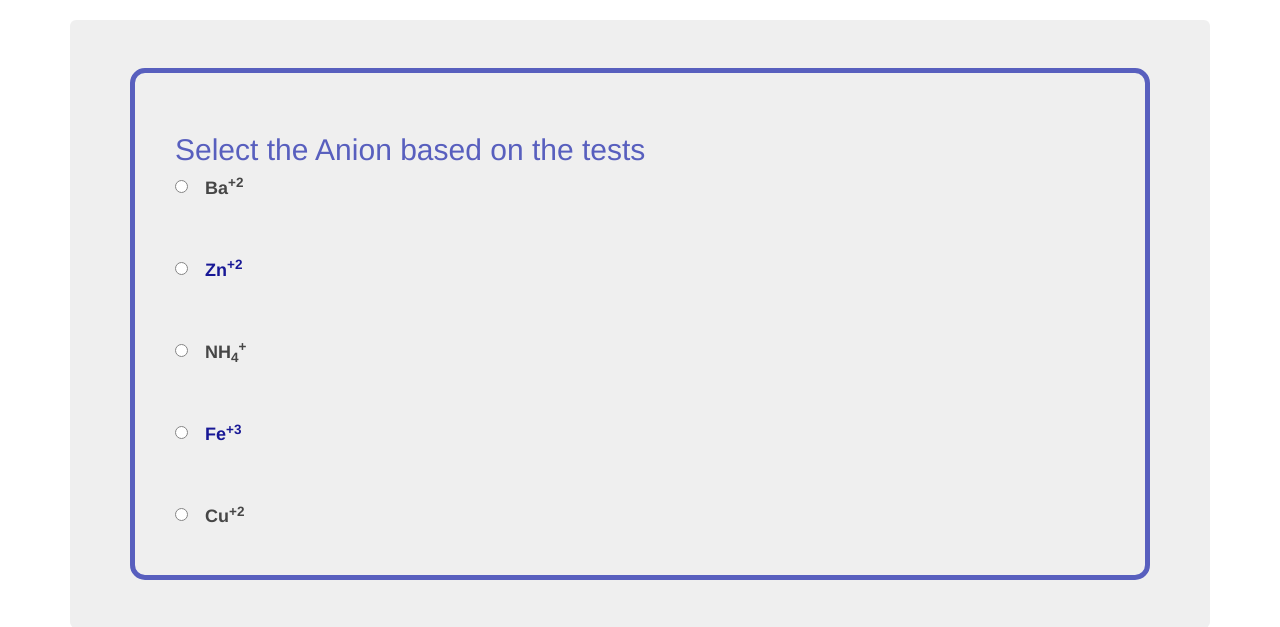
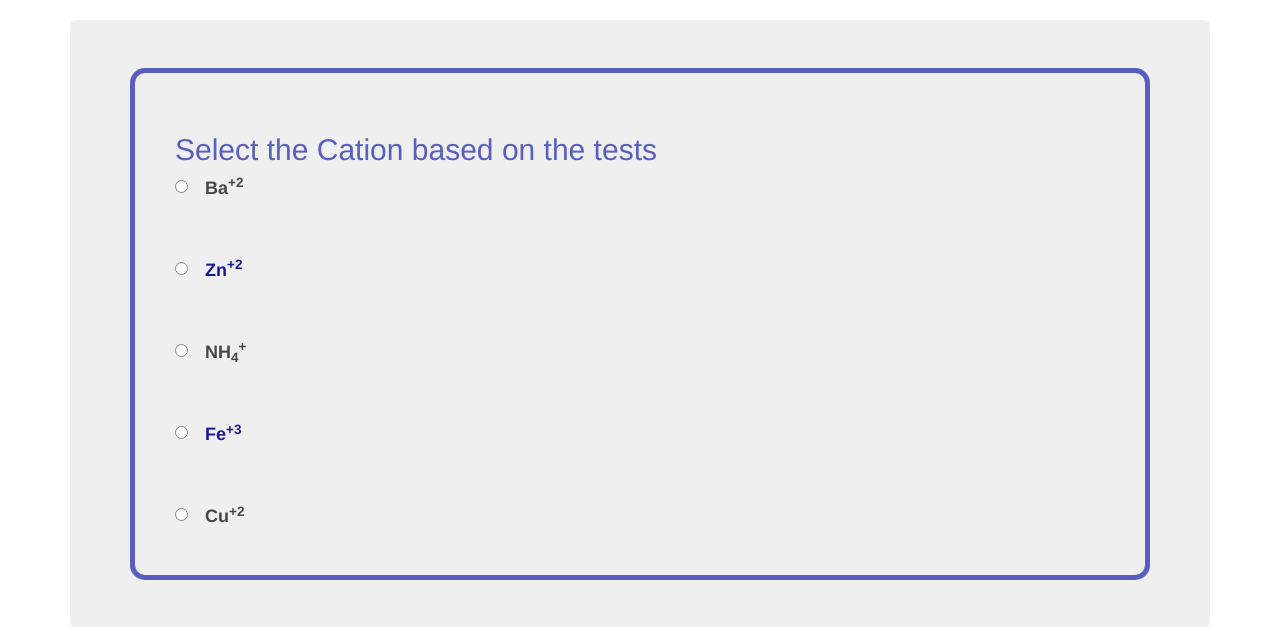
Before and after one commit to yaswanth118/Virtuallab, a Flask app: page /Quiz_Ba in a window 1280 px wide. Shown: the part 78-705 px from the top of the page. Run offline with Flask 2, Linux system fonts and the light colour scheme; some libraries are stand-ins or nearby versions.

Commit message:
twelth commit

```diff
--- a/templates/Quiz_Ba.html
+++ b/templates/Quiz_Ba.html
@@ -7,7 +7,7 @@
 
   <div class="jumbotron " id ="Welcome" style="opacity : 0.9">
   <div style="border: 5px solid #464EB8;border-radius: 15px;padding: 40px;">
-      <div style="color: #464EB8"><h2>Select the Anion based on the tests</h2></div>
+      <div style="color: #464EB8"><h2>Select the Cation based on the tests</h2></div>
       <!--<p>Select the ion you got</p>-->
 
       <!--<div style="color: #464EB8"><h2><i>Inference Observed</i></h2></div>-->
--- a/templates/Quiz_Cu.html
+++ b/templates/Quiz_Cu.html
@@ -7,7 +7,7 @@
 
   <div class="jumbotron " id ="Welcome" style="opacity : 0.9">
   <div style="border: 5px solid #464EB8;border-radius: 15px;padding: 40px;">
-      <div style="color: #464EB8"><h2>Select the Anion based on the tests</h2></div>
+      <div style="color: #464EB8"><h2>Select the Cation based on the tests</h2></div>
       <!--<p>Select the ion you got</p>-->
 
       <!--<div style="color: #464EB8"><h2><i>Inference Observed</i></h2></div>-->
--- a/templates/Quiz_Fe.html
+++ b/templates/Quiz_Fe.html
@@ -7,7 +7,7 @@
 
   <div class="jumbotron " id ="Welcome" style="opacity : 0.9">
   <div style="border: 5px solid #464EB8;border-radius: 15px;padding: 40px;">
-      <div style="color: #464EB8"><h2>Select the Anion based on the tests</h2></div>
+      <div style="color: #464EB8"><h2>Select the Cation based on the tests</h2></div>
       <!--<p>Select the ion you got</p>-->
 
       <!--<div style="color: #464EB8"><h2><i>Inference Observed</i></h2></div>-->
--- a/templates/Quiz_NH4.html
+++ b/templates/Quiz_NH4.html
@@ -7,7 +7,7 @@
 
   <div class="jumbotron " id ="Welcome" style="opacity : 0.9">
   <div style="border: 5px solid #464EB8;border-radius: 15px;padding: 40px;">
-      <div style="color: #464EB8"><h2>Select the Anion based on the tests</h2></div>
+      <div style="color: #464EB8"><h2>Select the Cation based on the tests</h2></div>
       <!--<p>Select the ion you got</p>-->
 
       <!--<div style="color: #464EB8"><h2><i>Inference Observed</i></h2></div>-->
--- a/templates/Quiz_Zn.html
+++ b/templates/Quiz_Zn.html
@@ -7,7 +7,7 @@
 
   <div class="jumbotron " id ="Welcome" style="opacity : 0.9">
   <div style="border: 5px solid #464EB8;border-radius: 15px;padding: 40px;">
-      <div style="color: #464EB8"><h2>Select the Anion based on the tests</h2></div>
+      <div style="color: #464EB8"><h2>Select the Cation based on the tests</h2></div>
       <!--<p>Select the ion you got</p>-->
 
       <!--<div style="color: #464EB8"><h2><i>Inference Observed</i></h2></div>-->
```
